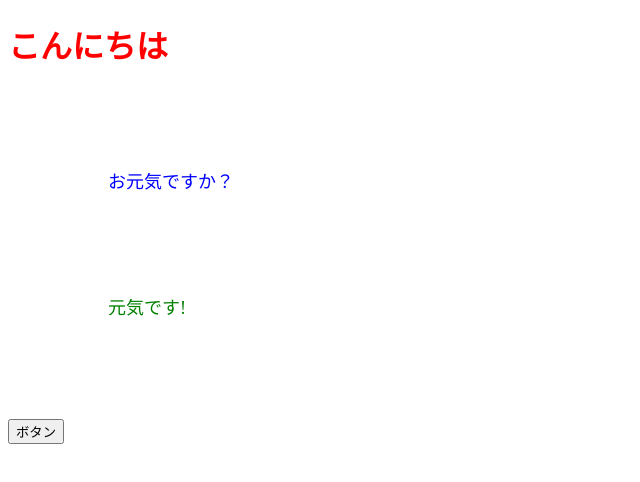
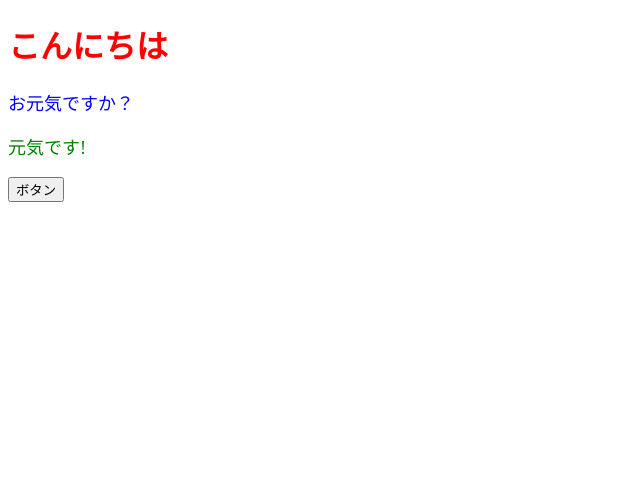
Before and after one commit to Zakky4/react-18-basic, a React (Create React App) app: page / in a window 1280 px wide. Shown: the top 482 px of the page, without its empty margins (0-640 px from the left). Built offline with nearby package versions, Linux system fonts and the light colour scheme.

Commit message:
Props 分割代入に変更

```diff
--- a/src/components/ColorfulMessage.jsx
+++ b/src/components/ColorfulMessage.jsx
@@ -1,11 +1,11 @@
 export const ColorfulMeessage = (props) => {
+    const { color, children } = props;
     const contentStyle = {
-        color: props.color,
-        fontSize: "18px",
-        margin: 100
+        color,
+        fontSize: "18px"
     }
 
     return(
-        <p style={contentStyle}>{props.children}</p>
+        <p style={contentStyle}>{children}</p>
     )
 }
```
